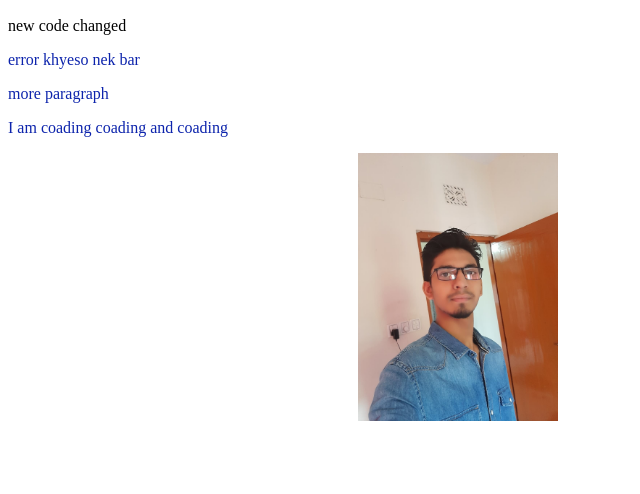
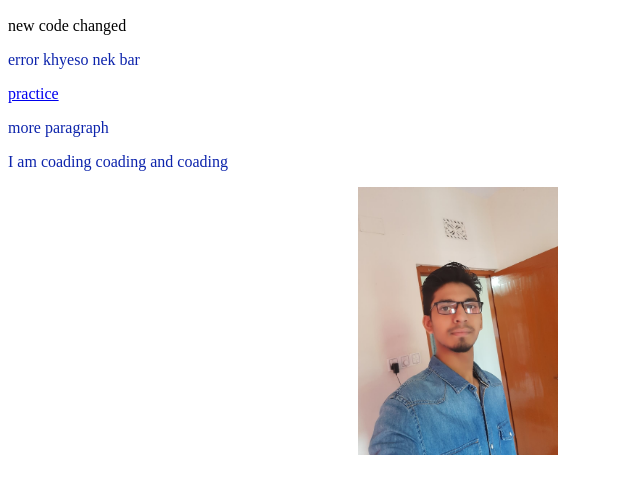
Before and after one commit to inshaislam/my-second-repo, a plain HTML site: page index.html in a window 1280 px wide. Shown: the part 110-604 px from the top of the page, without its empty margins (0-640 px from the left). Drawn offline with Linux system fonts and the light colour scheme.

Commit message:
add link

```diff
--- a/index.html
+++ b/index.html
@@ -12,6 +12,7 @@
     <h2>mama i can code now</h2>
     <h<3>new code changed</h3>
     <p> error khyeso nek bar</p>
+    <a href="https://inshaislam.github.io/my-first-repo/">practice</a>
 
     <p>more paragraph</p>
     <p>I am coading coading and coading</p>
```
